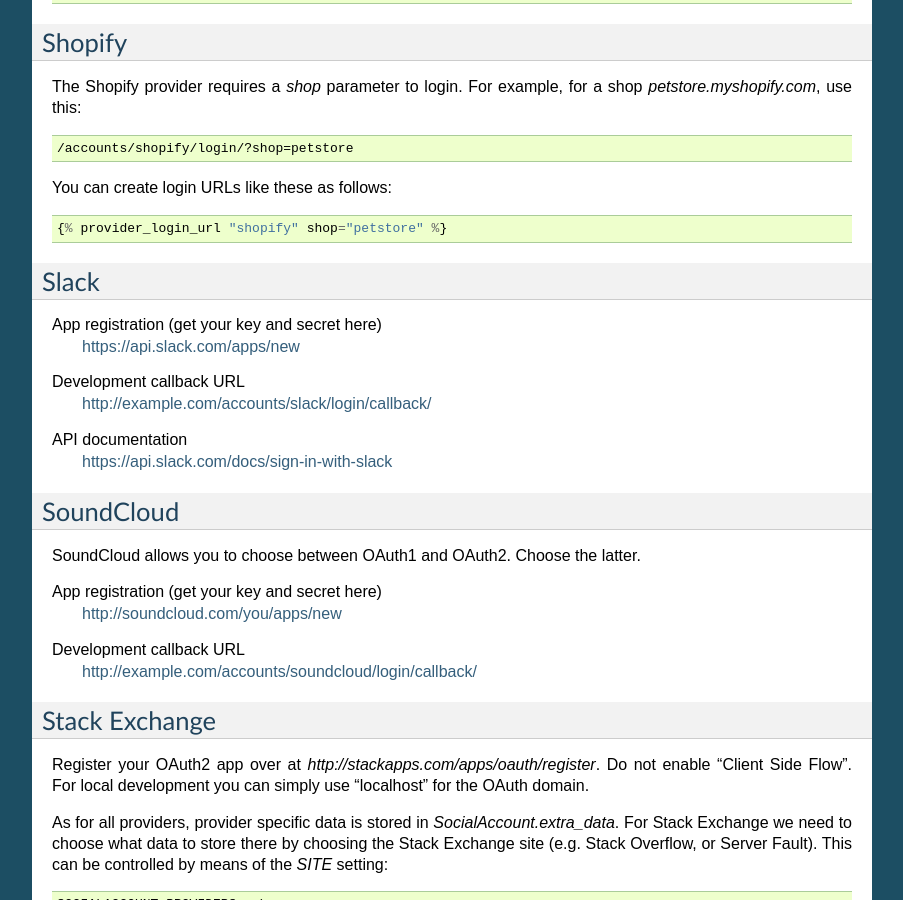
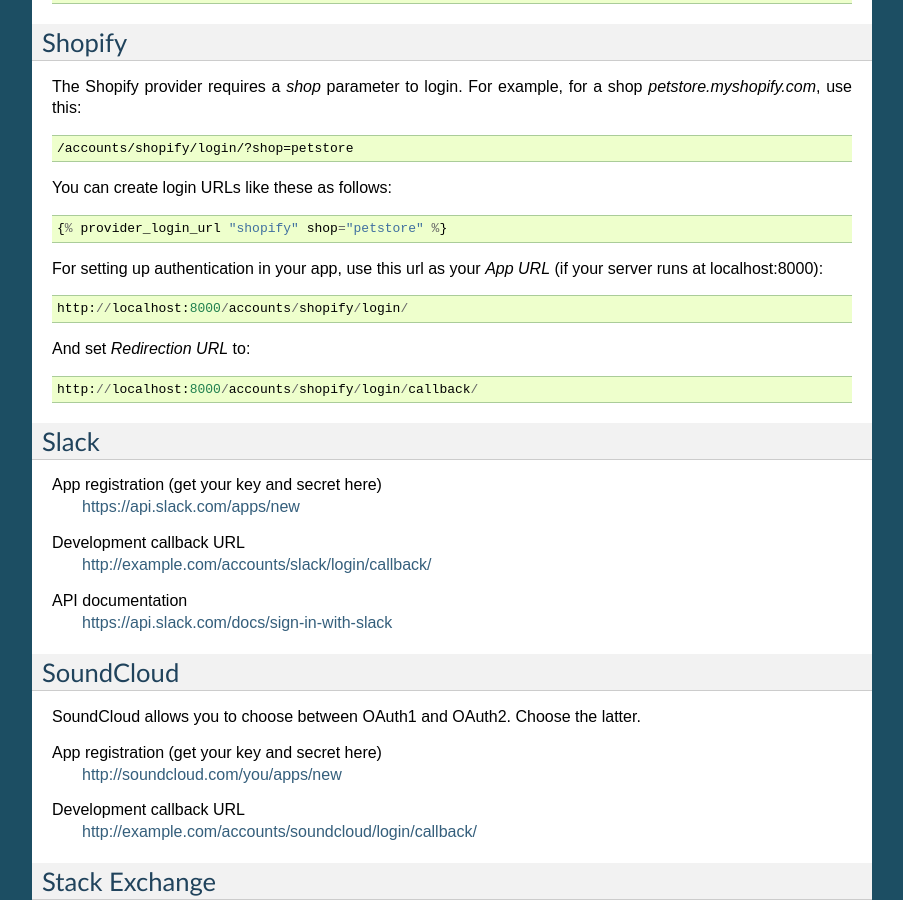
Before and after one commit to pennersr/django-allauth, a Sphinx documentation site: the page built from docs/providers.rst, in a window 1280 px wide and 900 px high, scrolled down 11137 px. Shown: the whole window, without its empty margins (198-1101 px from the left). Built offline with Sphinx 7.4.7, drawn with Linux system fonts in a browser that asks for light colours; pages that are not in the unit, such as notebooks, are missing from menus.

Commit message:
Add instruction for setting up Shopify app callback URLs (#1560)

```diff
--- a/docs/providers.rst
+++ b/docs/providers.rst
@@ -665,6 +665,14 @@
 
     {% provider_login_url "shopify" shop="petstore" %}
 
+For setting up authentication in your app, use this url as your `App URL` (if your server runs at
+localhost:8000)::
+
+    http://localhost:8000/accounts/shopify/login/
+
+And set `Redirection URL` to::
+
+    http://localhost:8000/accounts/shopify/login/callback/
 
 Slack
 -----
```
